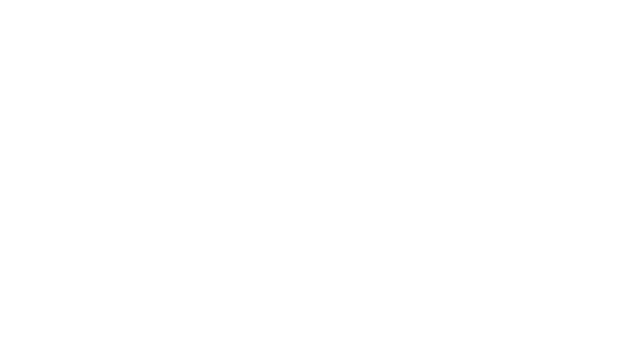
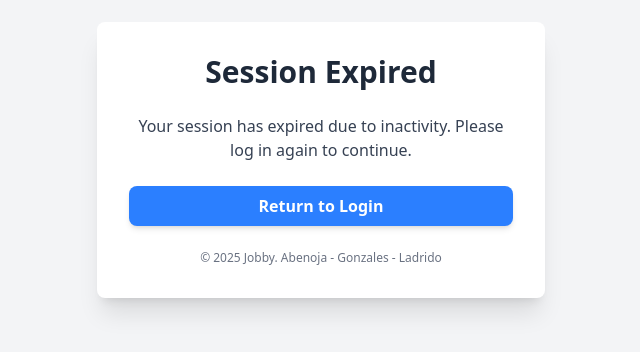
Before and after one commit to ErylLadrido/CSSECDV, a React (Vite) app in the folder client/: page /timeout in a window 1280 px wide. Before the commit this address had no page. Shown: the part 240-592 px from the top of the page, without its empty margins (319-959 px from the left). Built offline with nearby package versions, Linux system fonts and the light colour scheme.

Commit message:
Frontend for Session Timeout
Implemented frontend for Session Timeout

Added routes to main

```diff
--- a/client/src/main.tsx
+++ b/client/src/main.tsx
@@ -9,6 +9,7 @@ import Register from './pages/Register.tsx';
 import AdminPanel from './pages/AdminPanel.tsx';
 import UserPanel from './pages/UserPanel.tsx';
 import UserProfile from './pages/UserProfile.tsx';
+import Timeout from './pages/Timeout.tsx'
 import PrivateRoutes from './pages/PrivateRoutes.tsx'
 import { Navigate } from 'react-router';
 
@@ -19,6 +20,7 @@ createRoot(document.getElementById('root')!).render(
             <Route path="/landing" index element={<Landing />} />
             <Route path="/register" element={<Register />} />
             <Route path="/login" element={<Login />} />
+            <Route path="/timeout" element={<Timeout />} />
             <Route element={<PrivateRoutes />} >
                 <Route path="/admin" element={<AdminPanel />} />
                 <Route path="/userpanel" element={<UserPanel />} />
--- /dev/null
+++ b/client/src/pages/Timeout.tsx
@@ -0,0 +1,37 @@
+import React from 'react';
+import { useState } from 'react'
+import { Navigate, useNavigate } from 'react-router';
+
+const SessionTimeout = () => {
+  const navigate = useNavigate();
+
+  const handleRedirectToLogin = () => {
+    navigate('/login'); // Redirect to the login page
+  };
+
+  return (
+    <div className="min-h-screen flex items-center justify-center bg-gray-100 px-4">
+      <div className="bg-white p-8 rounded-lg shadow-xl w-full max-w-md">
+
+        <h1 className="text-3xl font-bold text-center text-gray-800 mb-6">Session Expired</h1>
+
+        <p className="text-gray-700 text-center mb-6">
+          Your session has expired due to inactivity. Please log in again to continue.
+        </p>
+
+        <button
+          onClick={handleRedirectToLogin}
+          className="w-full bg-blue-500 text-white font-semibold py-2 rounded-lg hover:bg-blue-600 transition shadow-md"
+        >
+          Return to Login
+        </button>
+
+        <p className="text-center text-gray-500 text-xs mt-6">
+          &copy; 2025 Jobby. Abenoja - Gonzales - Ladrido
+        </p>
+      </div>
+    </div>
+  );
+};
+
+export default SessionTimeout;
```
